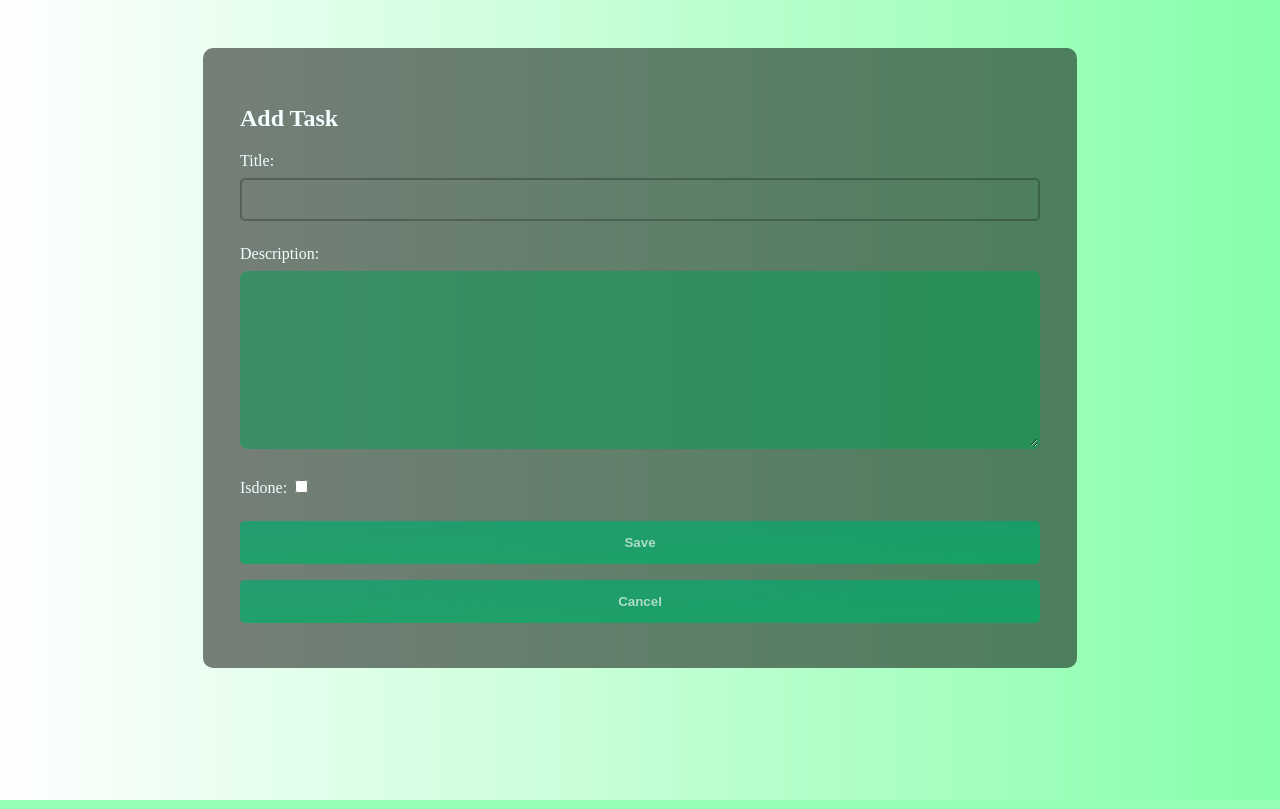
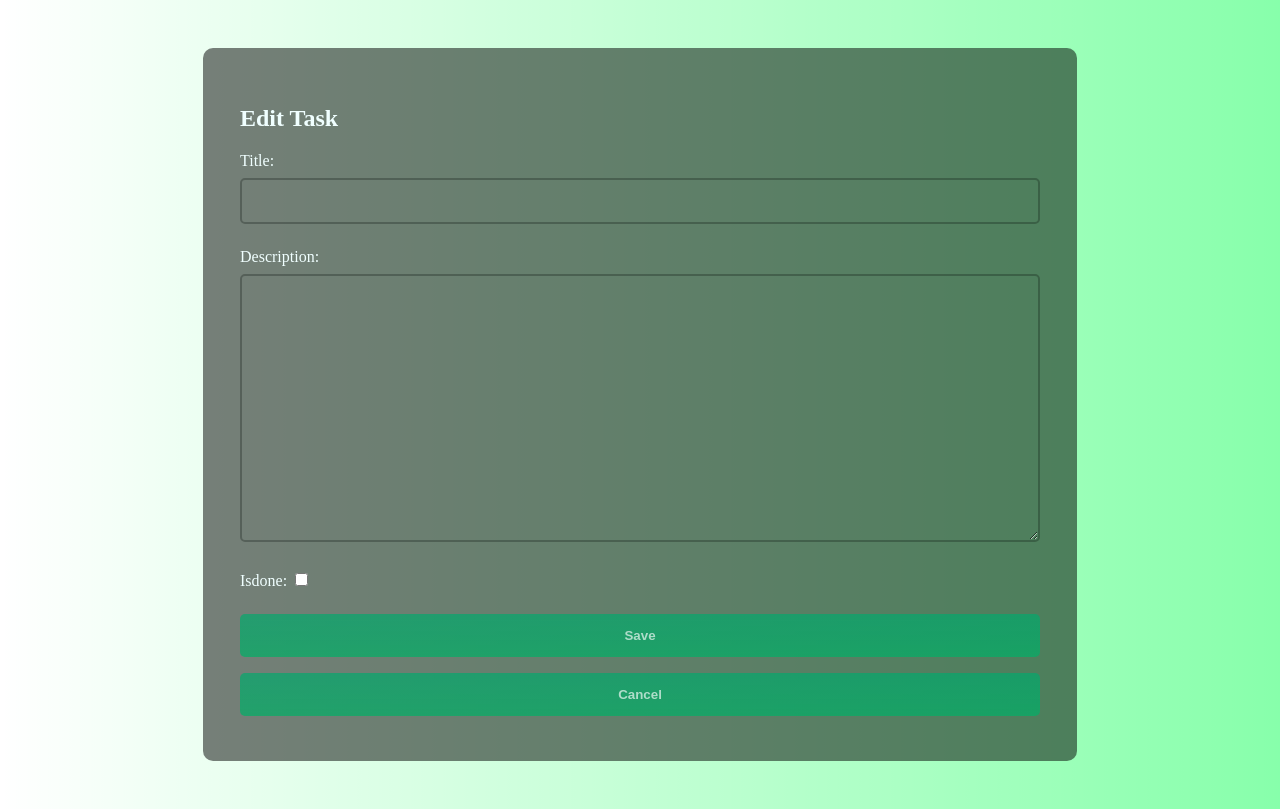
Before and after one commit to Akshaj000/TODOLIST-Django, a Django app: page /todolist/new/ in a window 1280 px wide. Run offline with Django 4.2, Linux system fonts and the light colour scheme; the visitor is signed in with stand-in values (Sample User, id 1).

Commit message:
Made some change

```diff
--- a/todolist/static/todolist/style.css
+++ b/todolist/static/todolist/style.css
@@ -17,6 +17,21 @@
     height: auto;
     color: azure;
     padding: 35px;
+    background-color: rgba(0, 0, 0, 0.5);
+}
+.deleteclose{
+    border-radius: 10px;
+    border: 2px solid #73ad2100;
+    margin: 11%;
+    display:block;
+    position:relative;
+    margin-left: auto;
+    margin-right: auto;
+    width: 70%;
+    max-width: 500px;
+    height: auto;
+    color: azure;
+    padding: 30px;
     background-color: rgba(0, 0, 0, 0.5);
 }
 .loginclose{
@@ -62,8 +77,12 @@
     margin: 8px 0;
     box-sizing: border-box;
     border-color: #010a0742;
-    color: rgb(245, 245, 220);
+    color: whitesmoke;
+    font-size: medium;
     background-color: rgba(4, 161, 82, 0);
+}
+input[type=text]:hover, input[type=password]:hover{
+    background-color: rgba(15, 27, 21, 0.178);
 }
 .capitalize{
     text-transform: uppercase;
@@ -73,7 +92,12 @@
     padding: 10px;
     background-color:  rgba(5, 31, 18, 0.233);
 }
+.listbody:hover{
+    background-image: linear-gradient(rgba(81, 255, 0, 0), rgba(107, 246, 149, 0.116));
+}
 .btnsmall{
+    border-radius: 7px;
+    border: 2px solid #73ad2100;
     color: white;
     background-color: #06362449;
     color: white;
@@ -137,17 +161,24 @@
     opacity: 0.8;
 }
 #id_description{
-    border-radius: 7px;
+    border-radius: 5px;
     border: 2px solid #73ad2100;
-    border-color: #06362400;
     width: 100%;
     padding: 12px 15px;
     margin: 8px 0;
-    display: inline-block;
     box-sizing: border-box;
-    background-color: rgba(4, 161, 83, 0.493);
+    border-color: #010a0742;
+    color: whitesmoke;
+    font-size:x-large;
+    background-color: rgba(4, 161, 82, 0);
+}
+#id_description:hover{
+    background-color: rgba(15, 27, 21, 0.205);
 }
 .details{
+    border-top-left-radius: 7px;
+    border-top-right-radius: 7px;
+    border: 2px solid #73ad2100;
     background-color:  rgba(5, 31, 18, 0.233);
     padding: 20px;
     margin-bottom: 10px;
--- a/todolist/templates/todolist/deletetask.html
+++ b/todolist/templates/todolist/deletetask.html
@@ -3,7 +3,7 @@
 {% block content %}
 
 {% if request.user.is_authenticated %}
-<div class="close">
+<div class="deleteclose">
     <form method="POST">
         {% csrf_token %}
         <p style="text-align:center;">Do you want to delete this item ?</p>
--- a/todolist/templates/todolist/login.html
+++ b/todolist/templates/todolist/login.html
@@ -11,16 +11,10 @@
     {% endif %}
     {% csrf_token %}
     username:
-    <br/>
     <input type="text" name="username" placeholder="Enter Username" name="uname" required />
-    <br/>
     Password:
-    <br/>
     <input type="password" name="password" placeholder="Enter Password" name="psw" required/>
-    <br/>
-    <br>
     <input class ="btn" type="submit" value= "Login" />
-    <br/>
 </form>
 <a href="/todolist/signup/"><button class="btn">Sign up</button></a>
 </div>
--- a/todolist/templates/todolist/taskform.html
+++ b/todolist/templates/todolist/taskform.html
@@ -3,7 +3,7 @@
 {% block content %}
 {% if request.user.is_authenticated %}
 <div class="close">
-    <h2>Add Task</h2>
+    <h2>Edit Task</h2>
     <form method="POST" class="task-form">{% csrf_token %}
         {{ form.as_p }}
         <button type="submit" class="save btn btn-secondary">Save</button>
--- a/todolist/templates/todolist/tasklist.html
+++ b/todolist/templates/todolist/tasklist.html
@@ -25,7 +25,6 @@
         <br>
         {% endif %}
     {% endfor %}
-
     <a href="logout/"><button class="Logout">Logout</button></a>
 <div>
 {% else %}
```
Also changed, not shown: todolist/forms.py (+0 -7 lines), todolist/templates/todolist/signup.html (+0 -8 lines), todolist/templates/todolist/taskdetail.html (+7 -2 lines), README.md, todolist/templates/todolist/icons/eye-fill.svg (added), todolist/templates/todolist/icons/plus-circle-fill.svg (added), todolist/templates/todolist/icons/x-circle-fill.svg (added), 6 other files.
